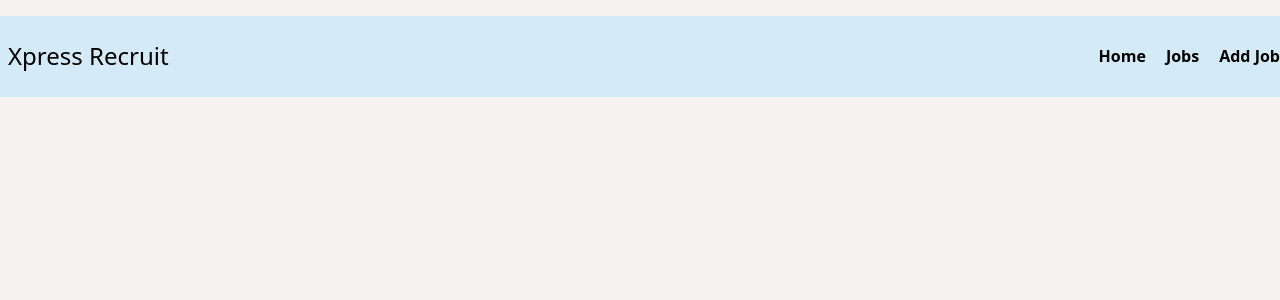
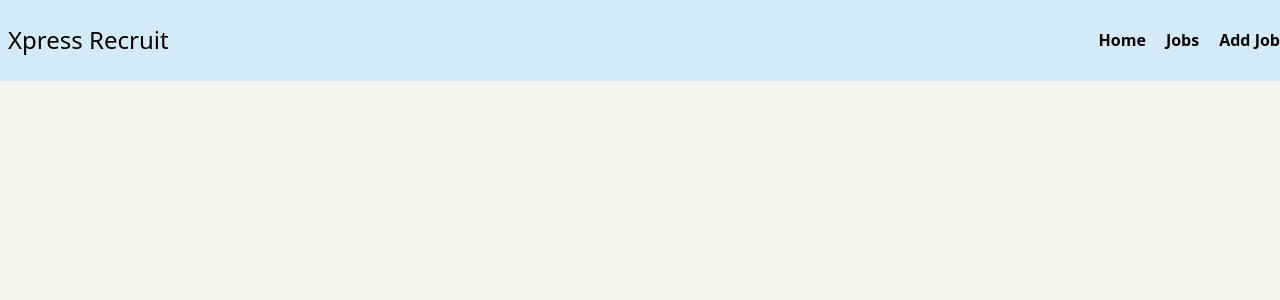
Before and after one commit to sakayat/xpress-recruit, a React (Vite) app: page / in a window 1280 px wide. Shown: the top 300 px of the page. Built offline with nearby package versions, Linux system fonts and the light colour scheme.

Commit message:
update nav

```diff
--- a/src/App.jsx
+++ b/src/App.jsx
@@ -2,7 +2,7 @@ import Navbar from "./components/Navbar";
 
 const App = () => {
   return (
-    <div className="container mx-auto p-4">
+    <div className="container mx-auto">
       <Navbar />
     </div>
   );
--- a/src/components/Navbar.jsx
+++ b/src/components/Navbar.jsx
@@ -3,7 +3,7 @@ import { NavLink } from "react-router-dom";
 const Navbar = () => {
   return (
     <nav className="fixed left-0 right-0 w-full">
-      <div className="bg-[#d4eaf7] border-b border-[#d4eaf7]">
+      <div className="bg-sky-blue border-b border-sky-blue">
         <div className="container mx-auto">
           <div className="flex h-20 items-center justify-between">
             <div className="flex flex-1 items-center justify-center md:justify-start">
--- a/tailwind.config.js
+++ b/tailwind.config.js
@@ -7,7 +7,8 @@ export default {
   theme: {
     extend: {
       colors: {
-        "light-grayish": "#f5f4f1"
+        "light-grayish": "#f5f4f1",
+        "sky-blue": "#d4eaf7"
       }
     },
   },
```
